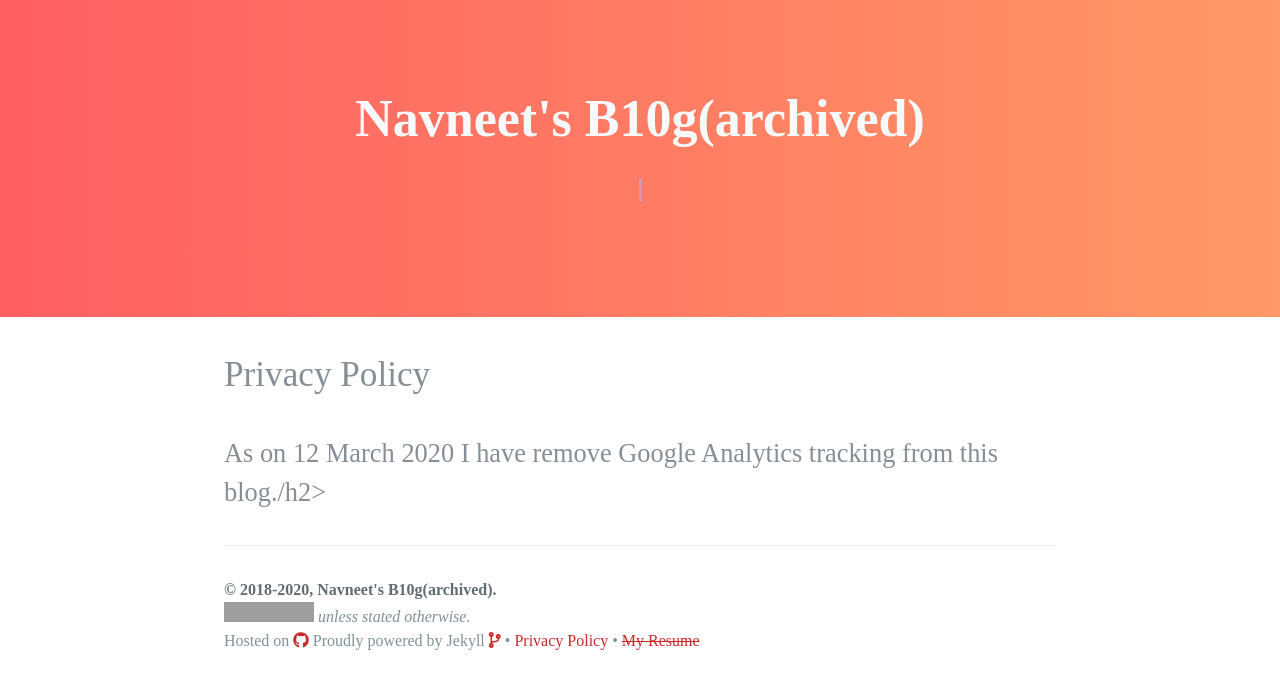
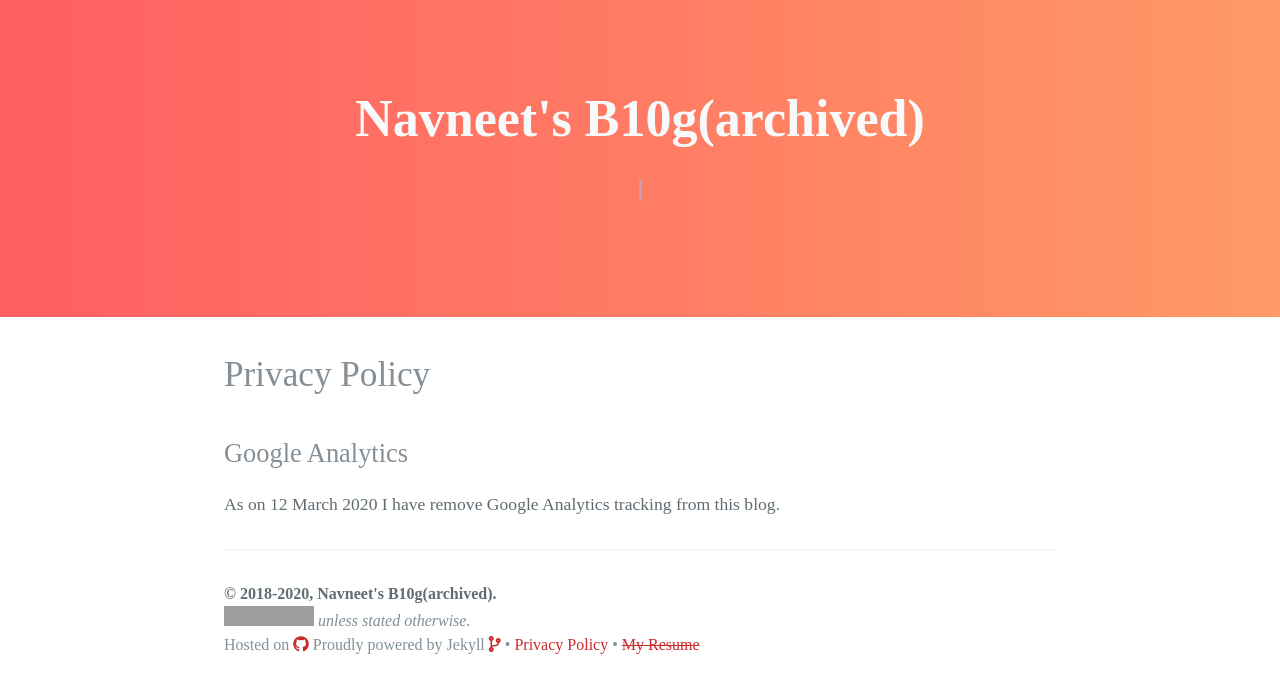
Before and after one commit to Navneet-Suresh/Navneet-Suresh.github.io, a Jekyll site: the page built from privacy-policy.html, in a window 1280 px wide. Shown: the top 693 px of the page. Built offline with Jekyll 4.4.1, drawn with Linux system fonts in a browser that asks for light colours; nearby versions of some CDN libraries; comment, search, counter and statistics services are not loaded; grey boxes are pictures that could not be loaded.

Commit message:
Update privacy-policy.html
Close H2 tag.

```diff
--- a/privacy-policy.html
+++ b/privacy-policy.html
@@ -6,6 +6,6 @@ permalink: privacy-policy.html
 
 <div class="page">
   <h1 class="page-title">Privacy Policy</h1>
- <h2>As on 12 March 2020 I have remove Google Analytics tracking from this blog./h2>
-
+  <h2>Google Analytics</h2>
+ <p>As on 12 March 2020 I have remove Google Analytics tracking from this blog.</p>
 </div>
```
